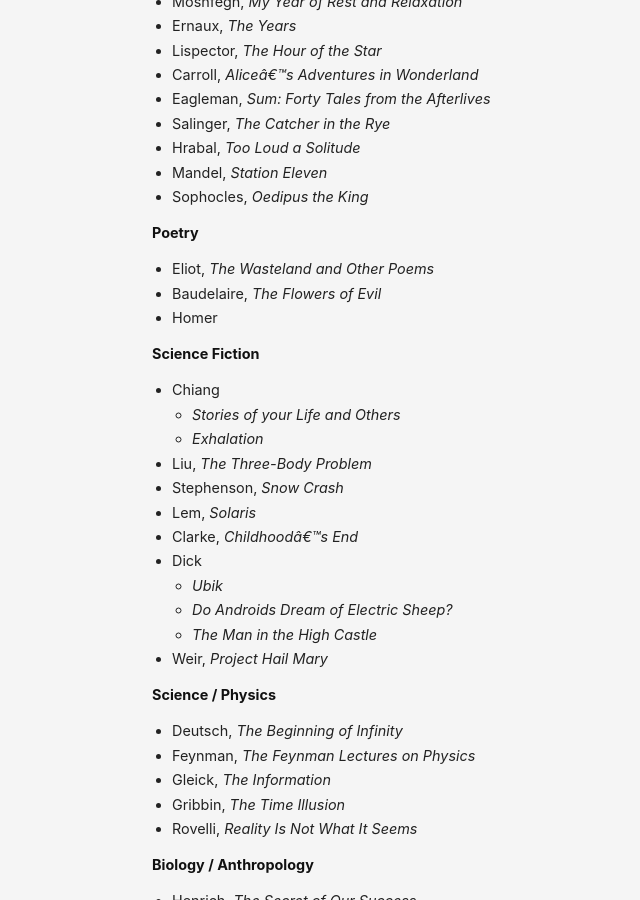
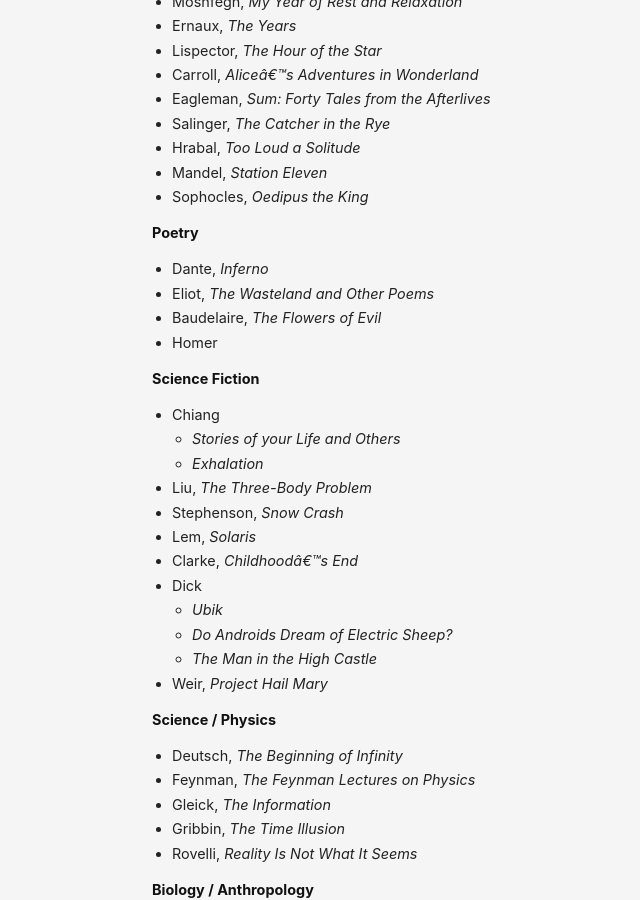
Before and after one commit to danschlz/danschulz.github.io, a Jekyll site: the page built from books.md, in a window 1280 px wide and 900 px high, scrolled down 5690 px. Shown: the whole window, without its empty margins (208-848 px from the left). Built offline with Jekyll 4.4.1, drawn with Linux system fonts in a browser that asks for light colours.

Commit message:
Update books.md

```diff
--- a/books.md
+++ b/books.md
@@ -237,6 +237,7 @@ Jump to:
 - Sophocles, _Oedipus the King_
 
 **Poetry** <a name="poetry"></a>
+- Dante, _Inferno_
 - Eliot, _The Wasteland and Other Poems_
 - Baudelaire, _The Flowers of Evil_
 - Homer
```
